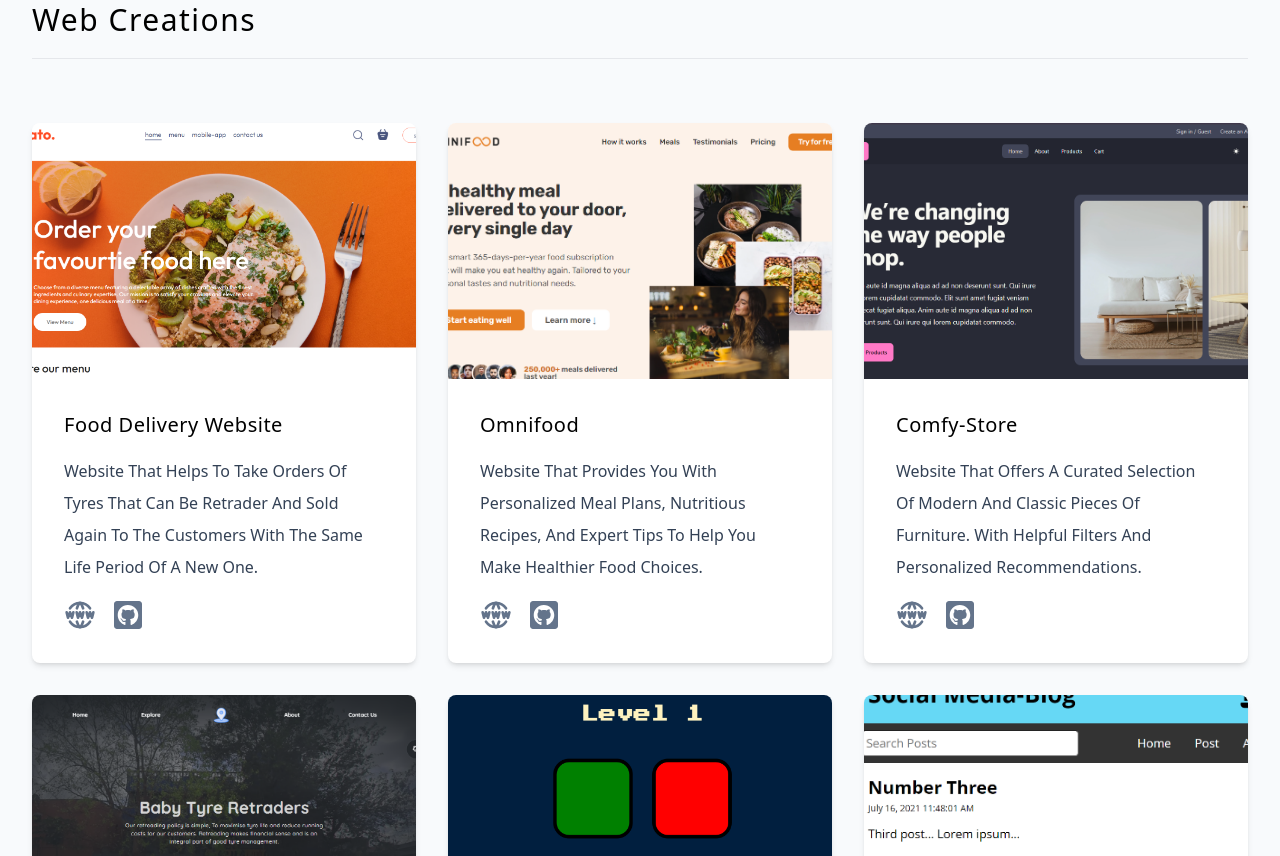
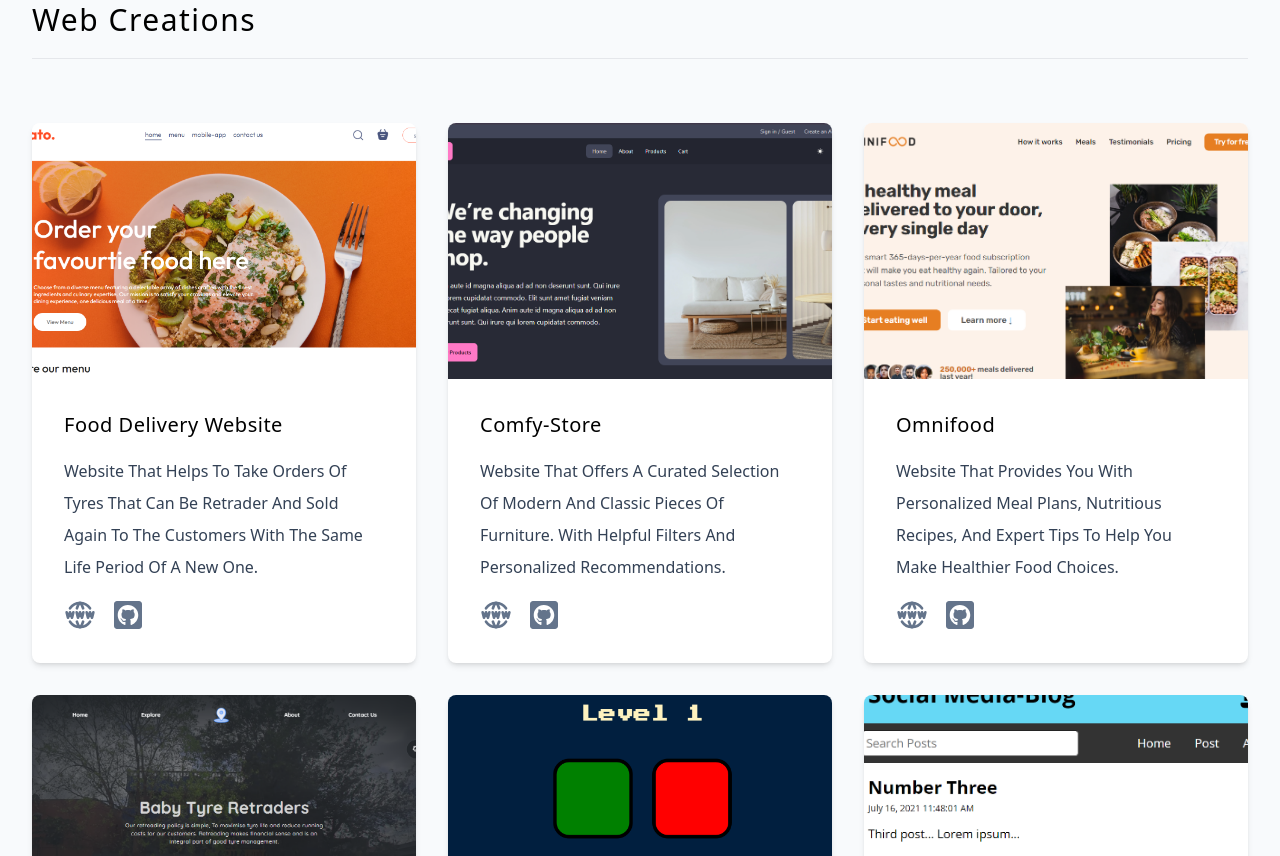
Before and after one commit to Saijucodes/WebDev, a React (Vite) app: page / in a window 1280 px wide. Shown: the part 2100-2956 px from the top of the page. Built offline with nearby package versions, Linux system fonts and the light colour scheme.

Commit message:
Update data.jsx

```diff
--- a/src/data.jsx
+++ b/src/data.jsx
@@ -69,6 +69,15 @@
     title: "Food Delivery Website",
     text: "Website that helps to take orders of tyres that can be retrader and sold again to the customers with the same life period of a new one.",
   },
+
+  {
+    id: nanoid(),
+    img: Comfy,
+    url: "https://main--comfystore-s.netlify.app/",
+    github: "https://github.com/Saijucodes/Comfy-Store",
+    title: "Comfy-Store",
+    text: "Website that offers a curated selection of modern and classic pieces of furniture. With helpful filters and personalized recommendations.",
+  },
   {
     id: nanoid(),
     img: Omnifood,
@@ -76,14 +85,6 @@
     github: "https://github.com/Saijucodes/Omnifood",
     title: "Omnifood",
     text: "Website that provides you with personalized meal plans, nutritious recipes, and expert tips to help you make healthier food choices.",
-  },
-  {
-    id: nanoid(),
-    img: Comfy,
-    url: "https://main--comfystore-s.netlify.app/",
-    github: "https://github.com/Saijucodes/Comfy-Store",
-    title: "Comfy-Store",
-    text: "Website that offers a curated selection of modern and classic pieces of furniture. With helpful filters and personalized recommendations.",
   },
   {
     id: nanoid(),
```
